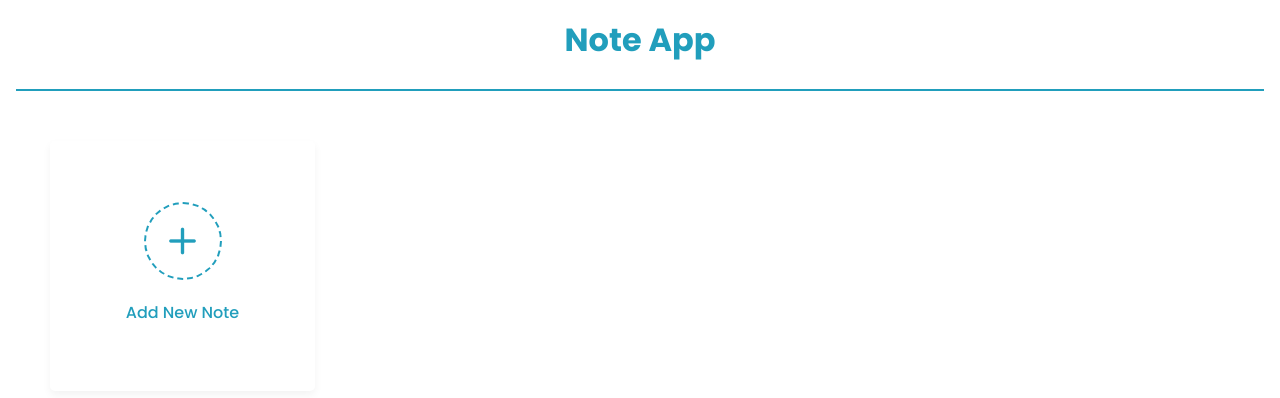
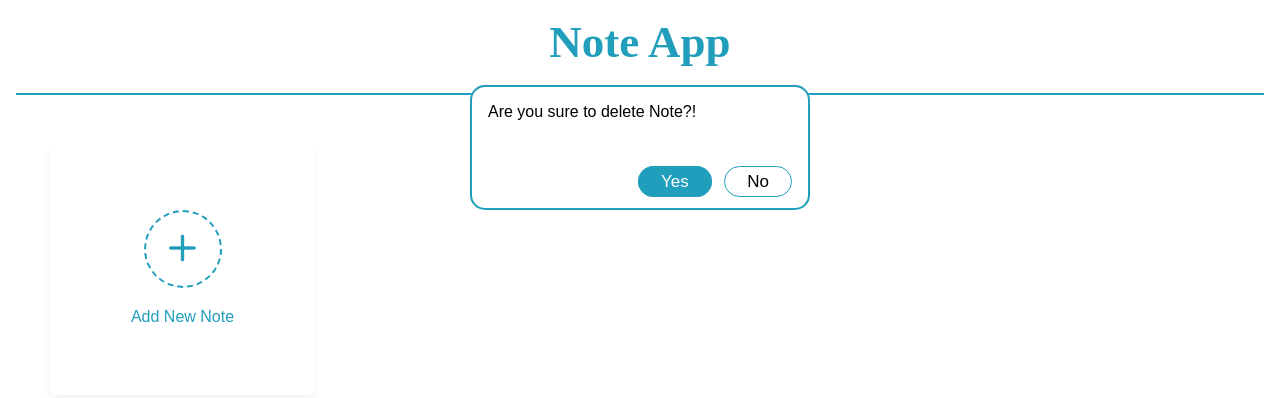
Before and after one commit to maniraad/not-app, a plain HTML site: page index.html in a window 1280 px wide. Drawn offline with nearby package versions, Linux system fonts and the light colour scheme; a web font is replaced by a local one.

Commit message:
create modal with html css

```diff
--- a/index.html
+++ b/index.html
@@ -39,6 +39,13 @@
             <p>Add New Note</p>
         </li>
     </aside>
+    <div class="modal open">
+        <span class="modal__tittle">Are you sure to delete Note?!</span>
+        <div class="link-wrapper">
+            <a class="modal__link modal__link--active">Yes</a>
+            <a class="modal__link">No</a>
+        </div>
+    </div>
     <script src="app.js"></script>
 </body>
 
--- a/style.css
+++ b/style.css
@@ -1,11 +1,19 @@
-@import url('https://fonts.googleapis.com/css2?family=Poppins:wght@400;500;600;700&display=swap');
+@font-face {
+  font-family: "Poppins";
+  src: url("../fonts/Poppins-Regular.ttf") format("truetype");
+}
+
+@font-face {
+  font-family: "Poppins-Bold";
+  src: url("../fonts/Poppins-Bold.ttf") format("truetype");
+}
 
 html {
   box-sizing: border-box;
 }
 
-:root{
-  --primary-color : #219ebc
+:root {
+  --primary-color: #219ebc
 }
 
 *,
@@ -23,35 +31,44 @@ html {
   color: var(--primary-color);
   border-bottom: 2px solid var(--primary-color);
   padding-bottom: 25px;
+  font-family: 'Poppins-Bold';
+  font-size: 45px;
 }
-aside{
+
+aside {
   margin: 50px;
   display: grid;
   gap: 25px;
   grid-template-columns: repeat(auto-fill, 265px);
 }
 
-li{
-    height: 250px;
+li {
+  height: 250px;
   list-style: none;
   border-radius: 5px;
   padding: 15px 20px 20px;
   background: #fff;
-  box-shadow: 0 4px 8px rgba(0,0,0,0.05);
+  box-shadow: 0 4px 8px rgba(0, 0, 0, 0.05);
 }
 
-.add-box, .icon, .bottom-content,
-.popup, header, .settings .menu li{
+.add-box,
+.icon,
+.bottom-content,
+.popup,
+header,
+.settings .menu li {
   display: flex;
   align-items: center;
   justify-content: space-between;
 }
-.add-box{
+
+.add-box {
   cursor: pointer;
   flex-direction: column;
   justify-content: center;
 }
-.icon{
+
+.icon {
   height: 78px;
   width: 78px;
   color: var(--primary-color);
@@ -60,66 +77,79 @@ li{
   justify-content: center;
   border: 2px dashed var(--primary-color);
 }
-.add-box p{
+
+.add-box p {
   color: var(--primary-color);
   font-weight: 500;
   margin-top: 20px;
 }
 
-.note{
+.note {
   display: flex;
   flex-direction: column;
   justify-content: space-between;
 }
-.note .details{
+
+.note .details {
   max-height: 165px;
   overflow-y: auto;
 }
+
 .note .details::-webkit-scrollbar,
-.popup textarea::-webkit-scrollbar{
+.popup textarea::-webkit-scrollbar {
   width: 0;
 }
+
 .note .details:hover::-webkit-scrollbar,
-.popup textarea:hover::-webkit-scrollbar{
+.popup textarea:hover::-webkit-scrollbar {
   width: 5px;
 }
+
 .note .details:hover::-webkit-scrollbar-track,
-.popup textarea:hover::-webkit-scrollbar-track{
+.popup textarea:hover::-webkit-scrollbar-track {
   background: #f1f1f1;
   border-radius: 25px;
 }
+
 .note .details:hover::-webkit-scrollbar-thumb,
-.popup textarea:hover::-webkit-scrollbar-thumb{
+.popup textarea:hover::-webkit-scrollbar-thumb {
   background: #e6e6e6;
   border-radius: 25px;
 }
-.note p{
+
+.note p {
   font-size: 22px;
   font-weight: 500;
 }
-.note span{
+
+.note span {
   display: block;
   color: #575757;
   font-size: 16px;
   margin-top: 5px;
 }
-.note .bottom-content{
+
+.note .bottom-content {
   padding-top: 10px;
   border-top: 1px solid #ccc;
 }
-.bottom-content span{
+
+.bottom-content span {
   color: #6D6D6D;
   font-size: 14px;
 }
-.bottom-content .settings{
+
+.bottom-content .settings {
   position: relative;
 }
-.bottom-content .settings i{
+
+.bottom-content .settings i {
   color: #6D6D6D;
   cursor: pointer;
   font-size: 15px;
 }
-.settings .menu{
+
+.settings .menu {
   z-index: 1;
   bottom: 0;
   right: -5px;
@@ -129,13 +159,15 @@ li{
   border-radius: 4px;
   transform: scale(0);
   transform-origin: bottom right;
-  box-shadow: 0 0 6px rgba(0,0,0,0.15);
+  box-shadow: 0 0 6px rgba(0, 0, 0, 0.15);
   transition: transform 0.2s ease;
 }
-.settings.show .menu{
+
+.settings.show .menu {
   transform: scale(1);
 }
-.settings .menu li{
+
+.settings .menu li {
   height: 25px;
   font-size: 16px;
   margin-bottom: 2px;
@@ -145,26 +177,30 @@ li{
   border-radius: 0;
   justify-content: flex-start;
 }
-.menu li:last-child{
+
+.menu li:last-child {
   margin-bottom: 0;
 }
-.menu li:hover{
+
+.menu li:hover {
   background: #f5f5f5;
 }
-.menu li i{
+
+.menu li i {
   padding-right: 8px;
 }
 
-.popup-box{
+.popup-box {
   position: fixed;
   top: 0;
   left: 0;
   z-index: 2;
   height: 100%;
   width: 100%;
-  background: rgba(0,0,0,0.4);
+  background: rgba(0, 0, 0, 0.4);
 }
-.popup-box .popup{
+
+.popup-box .popup {
   position: absolute;
   top: 50%;
   left: 50%;
@@ -174,49 +210,62 @@ li{
   justify-content: center;
   transform: translate(-50%, -50%) scale(0.95);
 }
-.popup-box, .popup{
+
+.popup-box,
+.popup {
   opacity: 0;
   pointer-events: none;
   transition: all 0.25s ease;
 }
-.popup-box.show, .popup-box.show .popup{
+
+.popup-box.show,
+.popup-box.show .popup {
   opacity: 1;
   pointer-events: auto;
 }
-.popup-box.show .popup{
+
+.popup-box.show .popup {
   transform: translate(-50%, -50%) scale(1);
 }
-.popup .content{
+
+.popup .content {
   border-radius: 5px;
   background: #fff;
   width: calc(100% - 15px);
-  box-shadow: 0 0 15px rgba(0,0,0,0.1);
+  box-shadow: 0 0 15px rgba(0, 0, 0, 0.1);
 }
-.content header{
+
+.content header {
   padding: 15px 25px;
   border-bottom: 1px solid #ccc;
 }
-.content header p{
+
+.content header p {
   font-size: 20px;
   font-weight: 500;
 }
-.content header i{
+
+.content header i {
   color: #8b8989;
   cursor: pointer;
   font-size: 23px;
 }
-.content form{
+
+.content form {
   margin: 15px 25px 35px;
 }
-.content form .row{
+
+.content form .row {
   margin-bottom: 20px;
 }
-form .row label{
+
+form .row label {
   font-size: 18px;
   display: block;
   margin-bottom: 6px;
 }
-form :where(input, textarea){
+
+form :where(input, textarea) {
   height: 50px;
   width: 100%;
   outline: none;
@@ -225,15 +274,18 @@ form :where(input, textarea){
   border-radius: 4px;
   border: 1px solid #999;
 }
-form :where(input, textarea):focus{
-  box-shadow: 0 2px 4px rgba(0,0,0,0.11);
+
+form :where(input, textarea):focus {
+  box-shadow: 0 2px 4px rgba(0, 0, 0, 0.11);
 }
-form .row textarea{
+
+form .row textarea {
   height: 150px;
   resize: none;
   padding: 8px 15px;
 }
-form button{
+
+form button {
   width: 100%;
   height: 50px;
   color: #fff;
@@ -245,16 +297,78 @@ form button{
   background: #6A93F8;
 }
 
-@media (max-width: 660px){
-  .wrapper{
+.modal {
+  width: 340px;
+  height: 125px;
+  border-radius: 15px;
+  display: flex;
+  flex-direction: column;
+  align-items: flex-start;
+  padding: 16px;
+  justify-content: space-between;
+  border: 2.5px solid var(--primary-color);
+  position: absolute;
+  top: 0;
+  right: 0;
+  margin: 85px auto;
+  left: 0;
+  background: #fff;
+  top: -220px;
+  opacity: 0;
+  transition: all ease 0.2s;
+  -webkit-transition: all ease 0.2s;
+  -moz-transition: all ease 0.2s;
+  -ms-transition: all ease 0.2s;
+  -o-transition: all ease 0.2s;
+}
+
+.modal.open {
+  top: 0;
+  opacity: 1;
+  transition: all ease 0.2s;
+  -webkit-transition: all ease 0.2s;
+  -moz-transition: all ease 0.2s;
+  -ms-transition: all ease 0.2s;
+  -o-transition: all ease 0.2s;
+}
+
+.link-wrapper {
+  align-self: end;
+}
+
+.modal__link {
+  margin-left: 8px;
+  cursor: pointer;
+  border-radius: 10em;
+  padding: 5px 22px;
+  font-size: 17px;
+  color: #000;
+  font-family: inherit;
+  font-weight: 500;
+  border: 1px solid var(--primary-color);
+}
+
+.modal__link--active {
+  background: var(--primary-color);
+  color: #ffffff;
+}
+
+@media (max-width: 660px) {
+  .wrapper {
     margin: 15px;
     gap: 15px;
     grid-template-columns: repeat(auto-fill, 100%);
   }
-  .popup-box .popup{
+
+  .popup-box .popup {
     max-width: calc(100% - 15px);
   }
-  .bottom-content .settings i{
+
+  .bottom-content .settings i {
     font-size: 17px;
   }
+
+  .logo {
+    font-size: 35px;
+  }
 }
```
